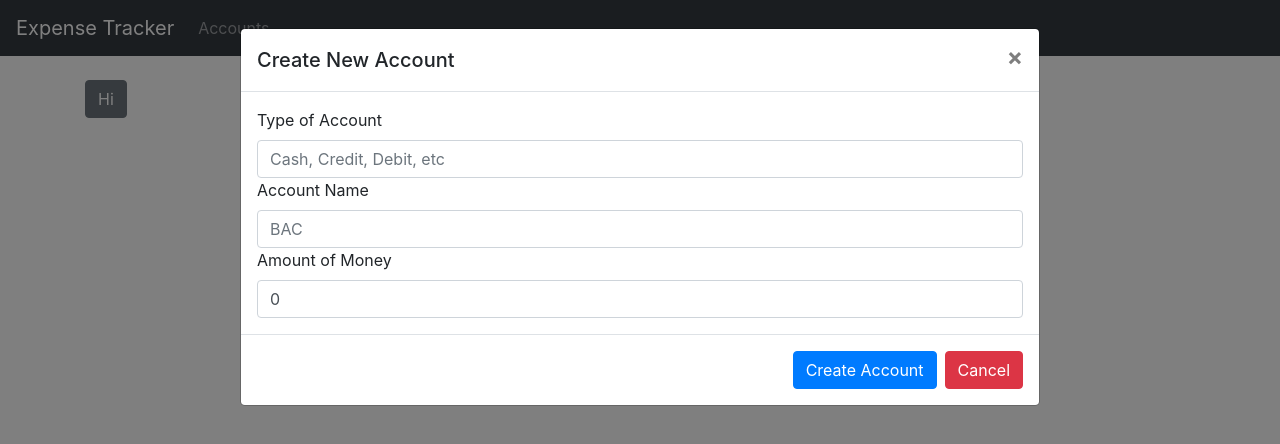
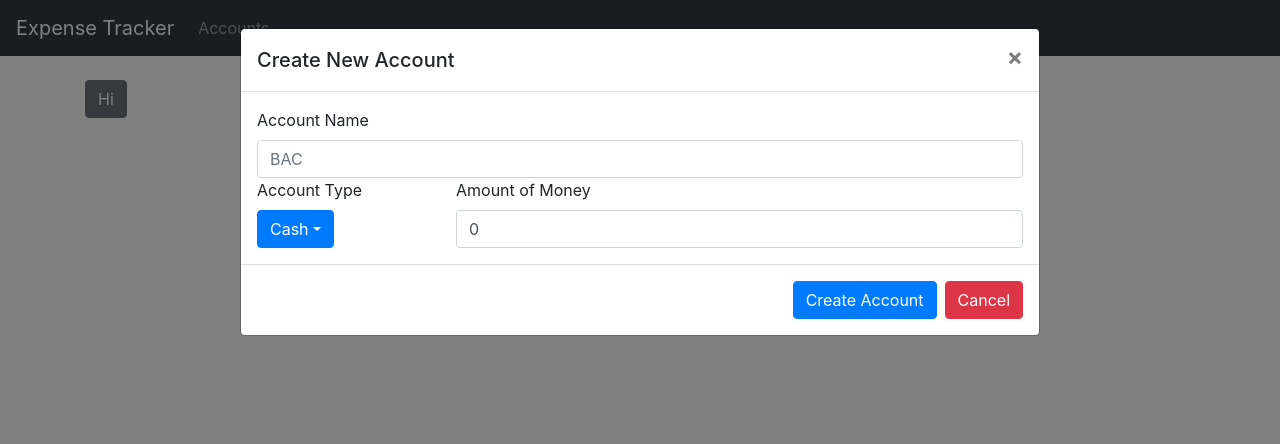
Before and after one commit to leonard1on/expense_tracker, a React (Create React App) app in the folder frontend/: page /accounts in a window 1280 px wide. Both pictures are taken after a click on the button "Hi". Shown: the top 444 px of the page. Built offline with nearby package versions, Linux system fonts and the light colour scheme.

Commit message:
Added dropdown + front and back connected

```diff
--- a/frontend/package.json
+++ b/frontend/package.json
@@ -6,6 +6,7 @@
     "@testing-library/jest-dom": "^4.2.4",
     "@testing-library/react": "^9.5.0",
     "@testing-library/user-event": "^7.2.1",
+    "axios": "^0.20.0",
     "bootstrap": "^4.5.2",
     "react": "^16.13.1",
     "react-dom": "^16.13.1",
--- a/frontend/src/Components/AccountForm.js
+++ b/frontend/src/Components/AccountForm.js
@@ -1,22 +1,21 @@
 import React from "react";
-import { Label, Col, Row, Input } from "reactstrap";
+import {
+  Label,
+  Col,
+  Row,
+  Input,
+  Form,
+  UncontrolledButtonDropdown,
+  DropdownToggle,
+  DropdownMenu,
+  DropdownItem,
+} from "reactstrap";
 
-const AccountForm = ({ account, onChangeHandler }) => {
+const AccountForm = ({ account, onChangeHandler, typeHandler }) => {
+  const accountTypes = ["Cash", "Credit Card", "Debit Card", "Paypal", "Other"];
+
   return (
-    <div>
-      <Row>
-        <Col>
-          <Label>Type of Account</Label>
-          <Input
-            type="text"
-            name="type"
-            value={account.type}
-            id="type"
-            placeholder="Cash, Credit, Debit, etc"
-            onChange={(event) => onChangeHandler(event.currentTarget)}
-          />
-        </Col>
-      </Row>
+    <Form>
       <Row>
         <Col>
           <Label>Account Name</Label>
@@ -31,7 +30,29 @@ const AccountForm = ({ account, onChangeHandler }) => {
         </Col>
       </Row>
       <Row>
-        <Col>
+        <Col xs="3">
+          <Label>Account Type</Label>
+          <br />
+          <UncontrolledButtonDropdown>
+            <DropdownToggle caret color="primary">
+              {account.type}
+            </DropdownToggle>
+            <DropdownMenu>
+              {accountTypes.map((acc) => {
+                return (
+                  <DropdownItem
+                    onClick={() => {
+                      typeHandler(acc);
+                    }}
+                  >
+                    {acc}
+                  </DropdownItem>
+                );
+              })}
+            </DropdownMenu>
+          </UncontrolledButtonDropdown>
+        </Col>
+        <Col xs="9">
           <Label>Amount of Money</Label>
           <Input
             type="text"
@@ -43,7 +64,7 @@ const AccountForm = ({ account, onChangeHandler }) => {
           />
         </Col>
       </Row>
-    </div>
+    </Form>
   );
 };
 
--- a/frontend/src/Views/Accounts.js
+++ b/frontend/src/Views/Accounts.js
@@ -1,4 +1,5 @@
 import React, { useEffect, useState } from "react";
+import axios from "axios";
 import {
   Container,
   Button,
@@ -11,8 +12,8 @@ import AccountForm from "../Components/AccountForm";
 
 const Accounts = () => {
   const defaultAccount = {
-    userId: "",
-    type: "",
+    userId: "123141241",
+    type: "Cash",
     name: "",
     money: 0,
   };
@@ -26,6 +27,25 @@ const Accounts = () => {
       ...prev,
       [event.name]: event.value,
     }));
+  };
+
+  const setType = (data) => {
+    setNewAccount((prev) => ({
+      ...prev,
+      type: data,
+    }));
+  };
+
+  const createAccount = () => {
+    console.log(newAccount);
+    axios
+      .post("http://localhost:8080/accounts/add", newAccount)
+      .then((res) => {
+        console.log(res.data);
+      })
+      .catch((err) => {
+        console.log("Error: ", err);
+      });
   };
 
   useEffect(() => {
@@ -42,10 +62,21 @@ const Accounts = () => {
       >
         <ModalHeader toggle={toggle}>Create New Account</ModalHeader>
         <ModalBody>
-          <AccountForm account={newAccount} onChangeHandler={onChangeHandler} />
+          <AccountForm
+            account={newAccount}
+            onChangeHandler={onChangeHandler}
+            typeHandler={setType}
+          />
         </ModalBody>
         <ModalFooter>
-          <Button color="primary" className="Button" onClick={() => {}}>
+          <Button
+            color="primary"
+            className="Button"
+            onClick={() => {
+              createAccount();
+              toggle();
+            }}
+          >
             Create Account
           </Button>
           <Button
```
Also changed, not shown: 1 other file (tests, documents, lock files or other folders).
